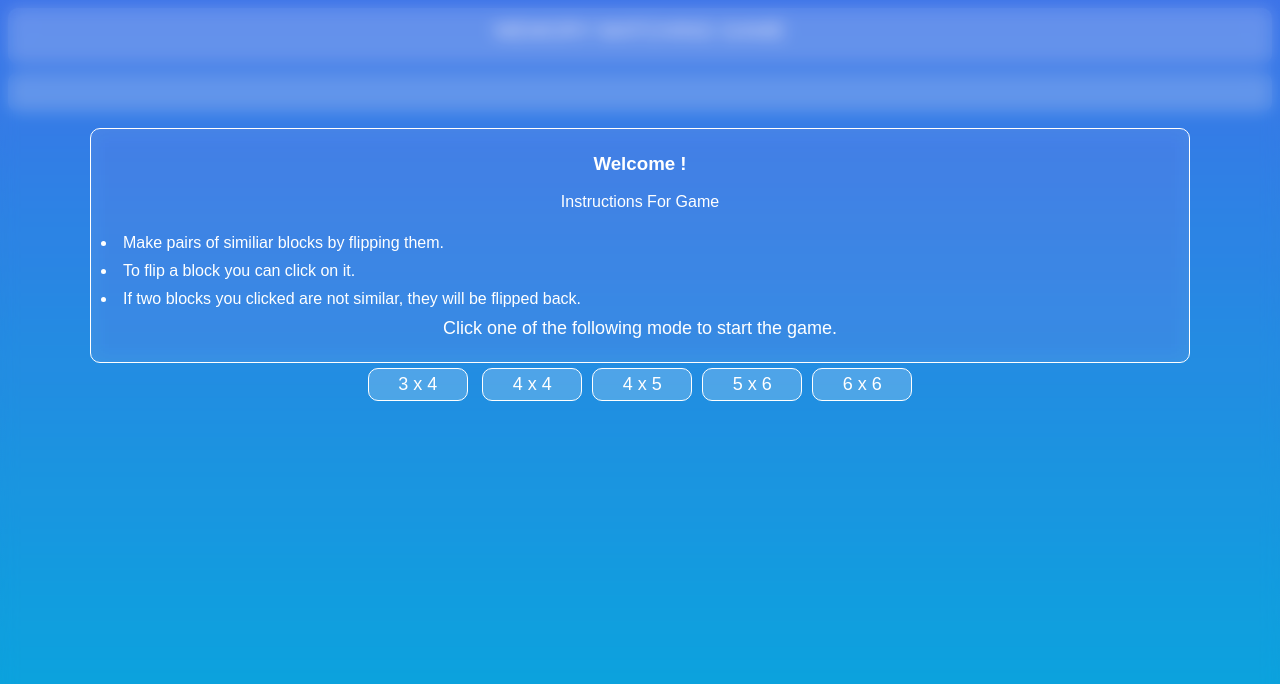
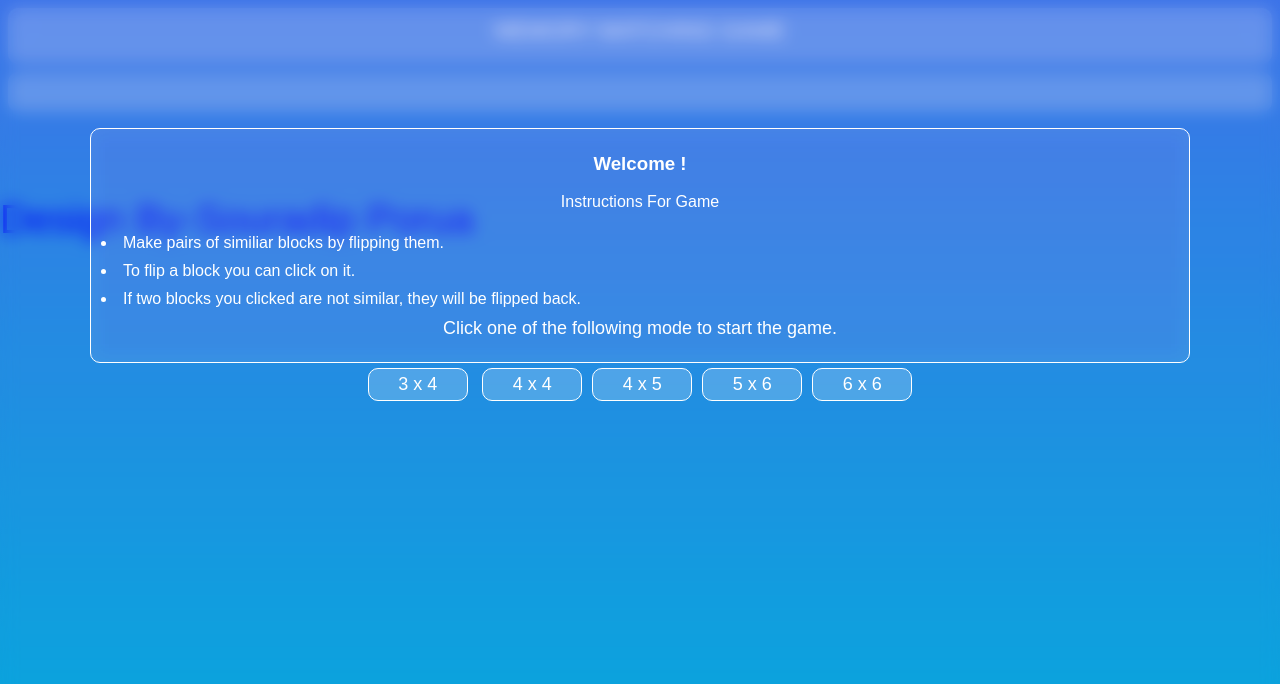
Before and after one commit to souradipporua/Game, a plain HTML site: page index.html in a window 1280 px wide. Drawn offline with nearby package versions, Linux system fonts and the light colour scheme; a web font is replaced by a local one.

Commit message:
Update index.html

```diff
--- a/index.html
+++ b/index.html
@@ -25,5 +25,6 @@
     <center>
         <table cellspacing="0"></table>
     </center>
+    <p style="color:blue">Design By-Souradip Porua</P>
 </body>
 </html>
```
